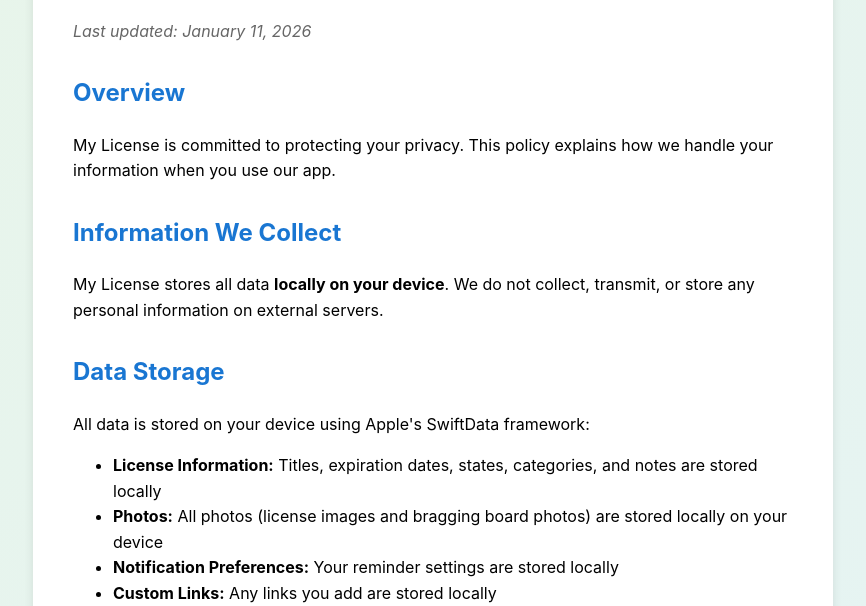
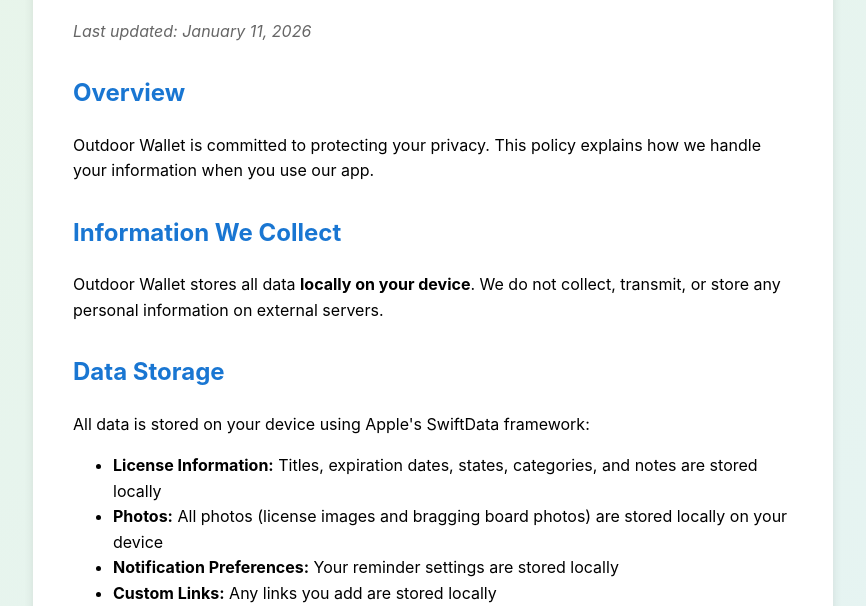
Before and after one commit to np8k4q9rm6-hue/Outdoor-Wallet, a plain HTML site: page privacy.html in a window 1280 px wide. Shown: the part 194-800 px from the top of the page, without its empty margins (207-1073 px from the left). Drawn offline with Linux system fonts and the light colour scheme.

Commit message:
Update privacy.html

```diff
--- a/privacy.html
+++ b/privacy.html
@@ -3,7 +3,7 @@
 <head>
     <meta charset="UTF-8">
     <meta name="viewport" content="width=device-width, initial-scale=1.0">
-    <title>Privacy Policy - My License</title>
+    <title>Privacy Policy - Outdoor Wallet</title>
     <style>
         body {
             font-family: -apple-system, BlinkMacSystemFont, 'Segoe UI', Roboto, Oxygen, Ubuntu, Cantarell, sans-serif;
@@ -59,10 +59,10 @@
         <p class="last-updated">Last updated: January 11, 2026</p>
 
         <h2>Overview</h2>
-        <p>My License is committed to protecting your privacy. This policy explains how we handle your information when you use our app.</p>
+        <p>Outdoor Wallet is committed to protecting your privacy. This policy explains how we handle your information when you use our app.</p>
 
         <h2>Information We Collect</h2>
-        <p>My License stores all data <strong>locally on your device</strong>. We do not collect, transmit, or store any personal information on external servers.</p>
+        <p>Outdoor Wallet stores all data <strong>locally on your device</strong>. We do not collect, transmit, or store any personal information on external servers.</p>
 
         <h2>Data Storage</h2>
         <p>All data is stored on your device using Apple's SwiftData framework:</p>
@@ -136,7 +136,7 @@
         </ul>
 
         <footer>
-            <p>&copy; 2026 My License. All rights reserved.</p>
+            <p>&copy; 2026 Outdoor Wallet. All rights reserved.</p>
             <p><a href="index.html">Home</a> | <a href="support.html">Support</a></p>
         </footer>
     </div>
```
